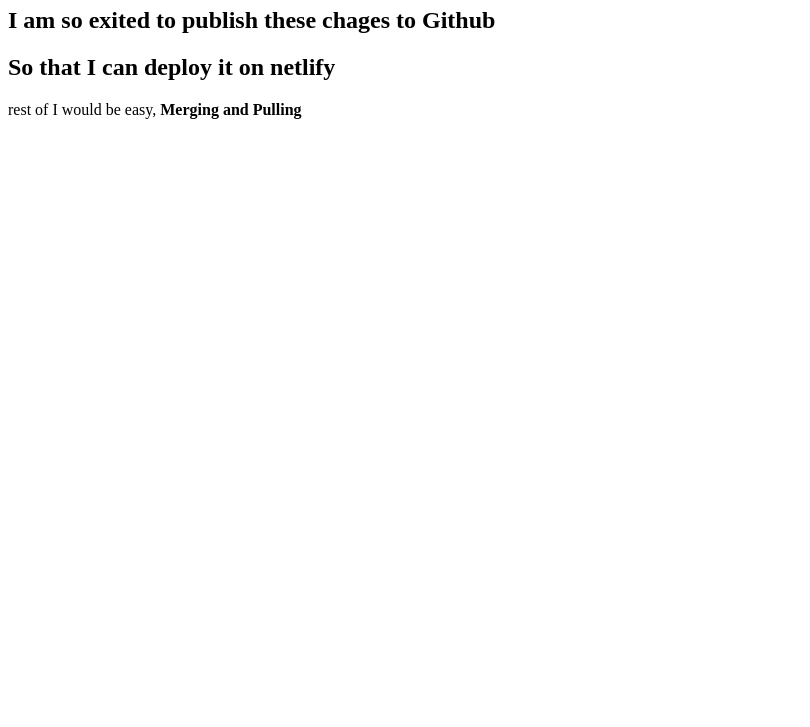
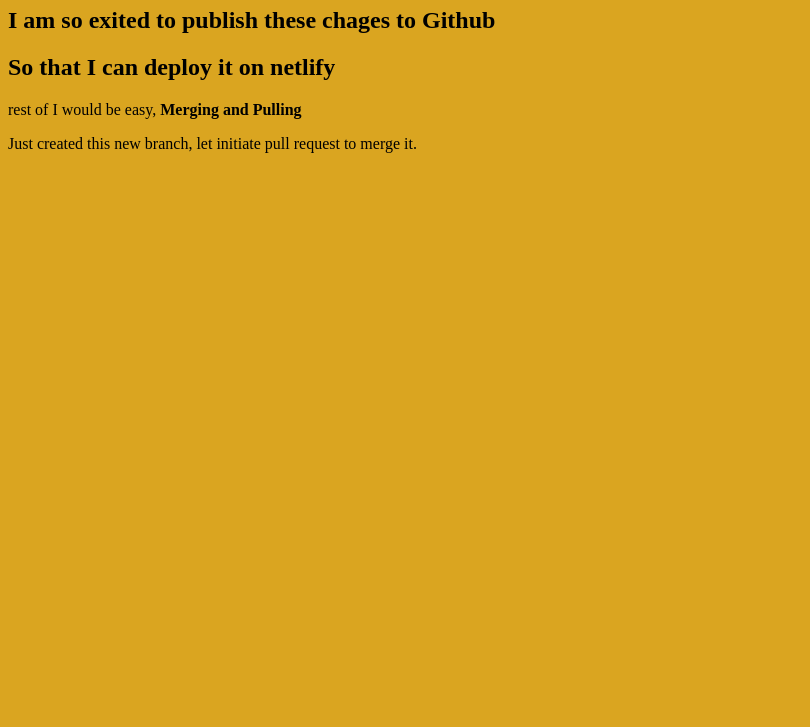
Before and after one commit to Piyush2321/LessonTwo, a plain HTML site: page index.html in a window 1280 px wide. Shown: the part 73-800 px from the top of the page, without its empty margins (0-810 px from the left). Drawn offline with Linux system fonts and the light colour scheme.

Commit message:
workflow details

```diff
--- a/index.html
+++ b/index.html
@@ -4,6 +4,7 @@
     <meta charset="UTF-8">
     <meta name="viewport" content="width=device-width, initial-scale=1.0">
     <title>Document</title>
+    <link rel="stylesheet" href="style.css">
 </head>
 <body>
     <p>
@@ -14,5 +15,10 @@
     <p>
         rest of I would be easy, <b>Merging and Pulling</b>
     </p>
+
+    <p>
+        Just created this new branch, let initiate pull request to merge it.
+    </p>
+
 </body>
 </html>
```
